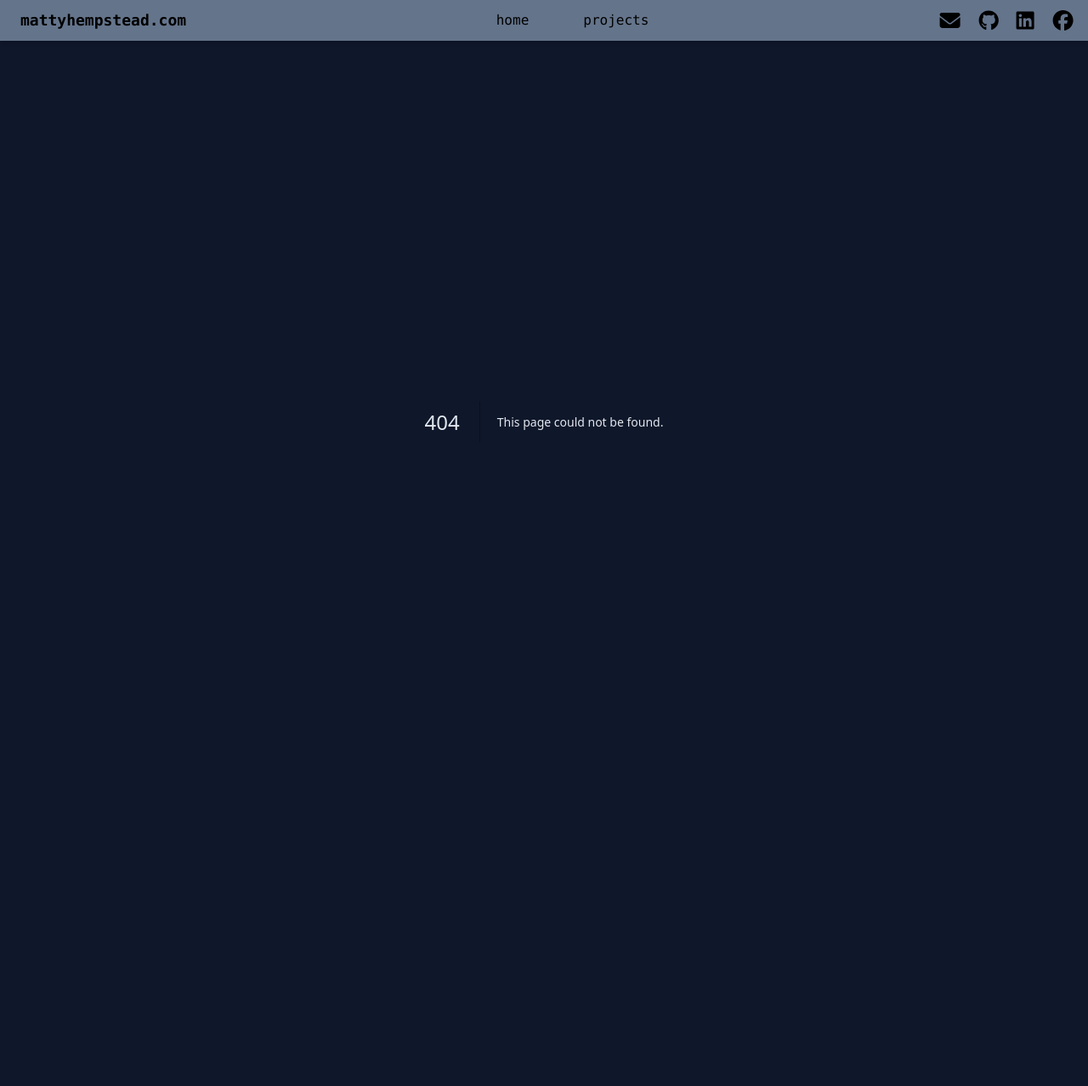
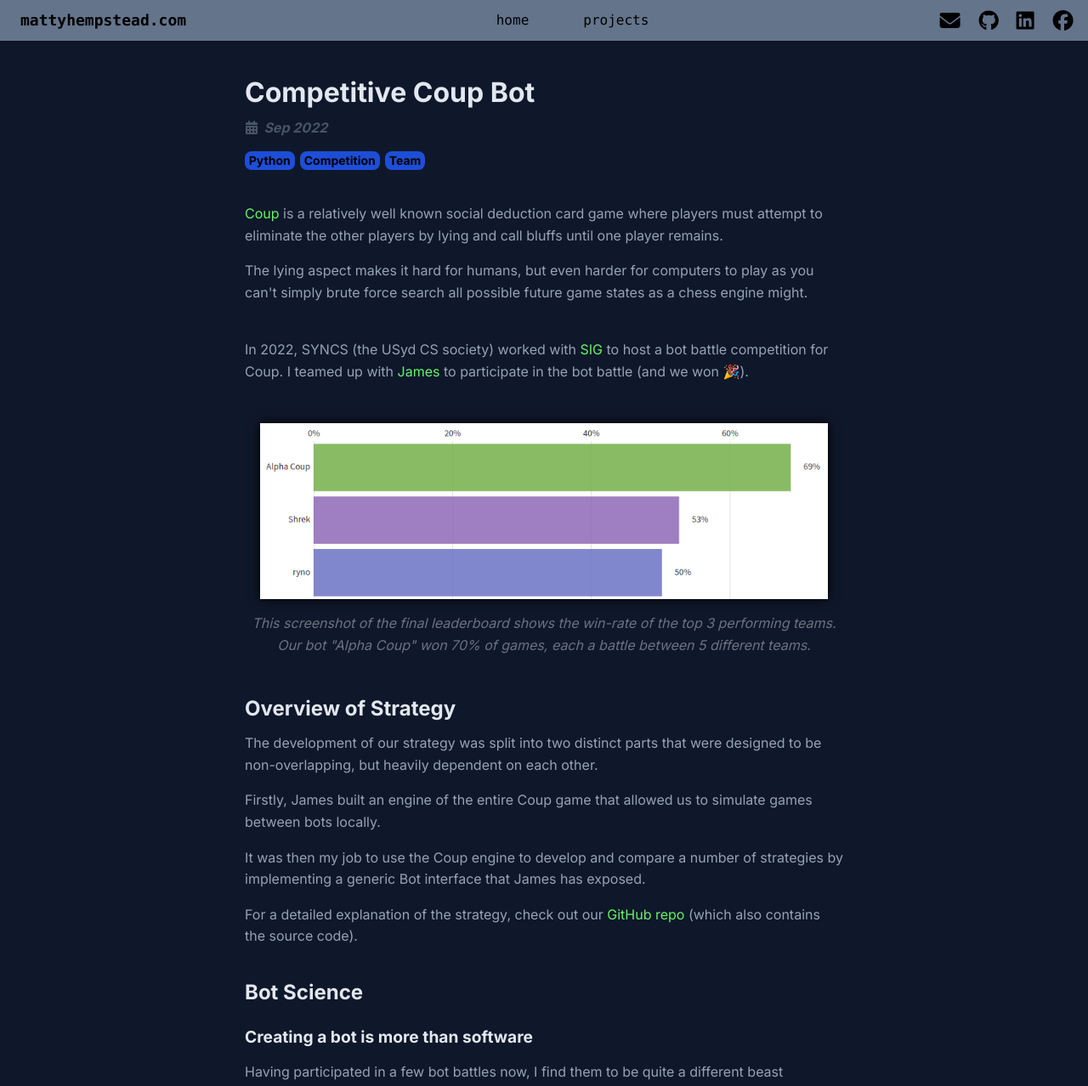
Before and after one commit to mattyhempstead/website, a Next.js app: page /projects/coup-bot in a window 1280 px wide. Before the commit this address had no page. Shown: the top 1278 px of the page at 85% size. Before the commit the page ends 1024 px from the top, so only its background shows below. Built offline with nearby package versions, Linux system fonts and the light colour scheme.

Commit message:
Add coup bot project

```diff
--- /dev/null
+++ b/app/projects/coup-bot/page.jsx
@@ -0,0 +1,177 @@
+import { getProjectMetadata } from '@/app/projects/projectsData';
+
+import ProjectPage from '@/components/projects/ProjectPage';
+import ProjectImage from '@/components/projects/ProjectImage';
+
+export const metadata = getProjectMetadata("coup-bot");
+
+export default function Project() {
+    return <ProjectPage projectId="coup-bot">
+        <p>
+            <a
+                href="https://en.wikipedia.org/wiki/Coup_(card_game)"
+            >Coup</a> is a relatively well known social deduction card game where players must attempt
+            to eliminate the other players by lying and call bluffs until one player remains.
+        </p>
+
+        <p>
+            The lying aspect makes it hard for humans, but even harder for computers to play as you can't
+            simply brute force search all possible future game states as a chess engine might.
+        </p>
+
+        <br/>
+
+        <p>
+            In 2022, SYNCS (the USyd CS society) worked with <a href="https://sig.com/">SIG</a> to host a bot battle
+            competition for Coup.
+
+            I teamed up with <a href="https://github.com/thewrongjames">James</a> to participate in the bot
+            battle (and we won 🎉).
+        </p>
+
+        <ProjectImage
+            imageUrl="/projects/coup-bot/leaderboard.png"
+            imageAlt="Final Leaderboard"
+            caption={<>
+                This screenshot of the final leaderboard shows the win-rate of the top 3 performing teams.
+                <br/>
+                Our bot "Alpha Coup" won 70% of games, each a battle between 5 different teams.
+            </>}
+        />
+
+
+        <h2>
+            Overview of Strategy
+        </h2>
+
+        <p>
+            The development of our strategy was split into two distinct parts that were designed to be
+            non-overlapping, but heavily dependent on each other.
+        </p>
+
+        <p>
+            Firstly, James built an engine of the entire Coup game that allowed us to simulate games between
+            bots locally.
+        </p>
+
+        <p>
+            It was then my job to use the Coup engine to develop and compare a number of strategies by implementing
+            a generic Bot interface that James has exposed.
+        </p>
+
+        <p>
+            For a detailed explanation of the strategy, check out our <a
+                href="https://github.com/mattyhempstead/syncs-coup-bot"
+            >GitHub repo</a> (which also contains the source code).
+        </p>
+
+
+        <h2>Bot Science</h2>
+
+        <h3>
+            Creating a bot is more than software
+        </h3>
+
+        <p>
+            Having participated in a few bot battles now, I find them to be quite a different beast compared
+            to regular software development.
+        </p>
+
+        <p>
+            Typically, when working at a company, there are a list of features that mysteriously end up on your
+            lap and it is your job to implement them.
+
+            Implementation tradeoffs need to be considered, but many hard decisions have typically already been made by the
+            time you hear about it.
+        </p>
+
+        <p>
+            At somewhere like a hackathon, you additionally need to be part of the team that decides which features to implement.
+            A typical strategy is to plan and execute an MVP, with a list of stretch goals to be attempted during any remaining time.
+
+            {/* This is common at a hackathon, where not only do you need to implement features, but you also need to
+            plan which features are worth developing given the various tradeoffs like development time and complexity. */}
+        </p>
+
+        <p>
+            When building a competitive bot however, not only do you need to decide which features to make and how, but
+            you also have no idea what features will actually work until <i>after</i> they are developed.
+
+            Also, testing a feature in the real world will expose it to your competition, at which point copying you
+            becomes fair game.
+        </p>
+
+        <p>
+            If you could figure out which strategy was best from just thinking, you would just spend an hour writing up the
+            code and submit it right near the end. Unfortunately, this is never the case.
+        </p>
+
+
+        <h3>
+            Evaluation-driven development
+        </h3>
+
+        <p>
+            Given these extra complexities, evaluation speed and accuracy should become a priority.
+        </p>
+
+        <p>
+            If the bot battle does not provide a local environment to test your bots, one of the best
+            ways to achieve fast evaluation is to write a simulation of the game environment that
+            will allow you to compare bots locally.
+            While a simulation provides you with a huge evaluation speed advantage (often 100x),
+            accuracy is sacrificed in the process.
+        </p>
+
+        <p>
+            For this reason, the first step after a building local simulation should be to develop a number
+            of feasible simulated competitors that your testing framework can randomly sample from.
+            You should aim to think of strategies that are likely to be common among your competitors,
+            such that any bot which defeats them is likely to defeat the real competition.
+            Overfitting is always a concern here.
+
+        </p>
+
+        <p>
+            After this, your goal is now to do science.
+        </p>
+
+        <ul className='mt-1'>
+            <li>
+                Develop hypotheses (theories about which strategies would beat others)
+            </li>
+            <li>
+                Build experiments (write the bot)
+            </li>
+            <li>
+                Measure results (evaluate the bot using the simulation)
+            </li>
+            <li>
+                Repeat with your new learnings.
+            </li>
+        </ul>
+
+        <p>
+            Many hypotheses will produce null results, but occasionally you will gain a percent of
+            win-rate. Over time, these percents will stack up and your competitors all playing on the
+            public leaderboard will be none-the-wiser.
+        </p>
+
+        <p>
+            One important technique I will mention here is to occasionally throw in historical versions of your bots
+            to the simulated competitor bot pool.
+
+            It will reduce your simulated win-rate, but reduces overfitting and creates more realistic competitors.
+
+            This is similar to self-play that was used to create <a href="https://en.wikipedia.org/wiki/AlphaGo">AlphaGo</a>.
+        </p>
+
+        <p>
+            A number of techniques like this are discussed in our strategy <a
+                href="https://github.com/mattyhempstead/syncs-coup-bot"
+            >write-up</a>. Ultimately, the key takeaway here
+            should be that bot writing is equally a science as it is (software) engineering, and it should be treated as such.
+        </p>
+
+    </ProjectPage>
+}
--- a/app/projects/projectsData.tsx
+++ b/app/projects/projectsData.tsx
@@ -328,6 +328,19 @@
         },
         builtWith: ["HTML", "CSS", "JavaScript", "Browser Extension"],
     },
+    "coup-bot": {
+        includeInProjectsList: true,
+        link: "/projects/coup-bot",
+        image: "/projects/coup-bot/thumbnail.png",
+        title: "Competitive Coup Bot",
+        desc: "A program that plays the card game 'Coup' well enough to win a bot battle competition.",
+        date: {
+            year: 2022,
+            month: 9,
+            string: "Sep 2022"
+        },
+        builtWith: ["Python", "Competition", "Team"],
+    },
     "pyfck": {
         includeInProjectsList: true,
         link: "/projects/pyfck",
@@ -339,8 +352,9 @@
             month: 10,
             string: "Oct 2023"
         },
-        builtWith: ["Python"],
+        builtWith: ["Python", "Esoteric"],
     },
+
 };
 
 
```
Also changed, not shown: public/projects/coup-bot/leaderboard.png (added), public/projects/coup-bot/thumbnail.png (added).
